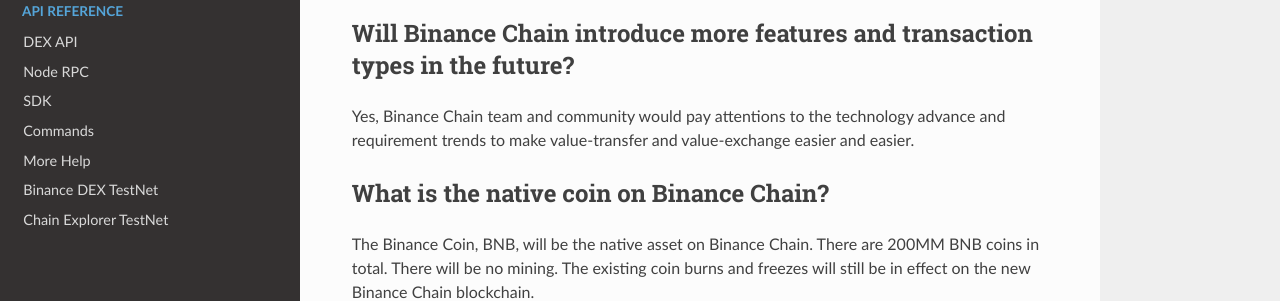
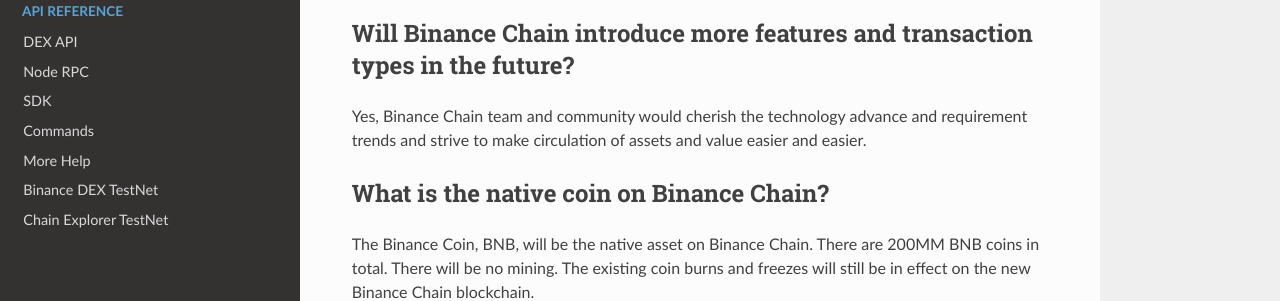
Before and after one commit to yash-sharma1/docs-site, an MkDocs documentation site: the page built from docs/faq.md, in a window 1280 px wide and 900 px high, scrolled down 664 px. Shown: the part 151-452 px from the top of the window. Built offline with MkDocs 1.6.1, drawn with Linux system fonts in a browser that asks for light colours; nearby versions of some CDN libraries; some of the changed text lies outside the part shown.

Commit message:
improve FAQ

```diff
--- a/docs/faq.md
+++ b/docs/faq.md
@@ -29,7 +29,7 @@
 
 ## Will Binance Chain introduce more features and transaction types in the future?
 
-Yes, Binance Chain team and community would pay attentions to the technology advance and requirement trends to make value-transfer and value-exchange easier and easier.
+Yes, Binance Chain team and community would cherish the technology advance and requirement trends and strive to make circulation of assets and value easier and easier.
 
 ## What is the native coin on Binance Chain?
 
@@ -227,6 +227,8 @@
 No. This was an intentional design decision to improve the performance of the system and eliminate
 having to support unnecessary features.
 
+If you have certain must-have features, it might be added as a native implementation instead of using smart contract. Feel free to talk to Binance community.
+
 ## How can I transfer tokens, such as Bitcoin, from other block chains onto Binance Chain?
 
 Native inter-chain mechanism is not supported in Binance Chain in the initial version, but may
```
